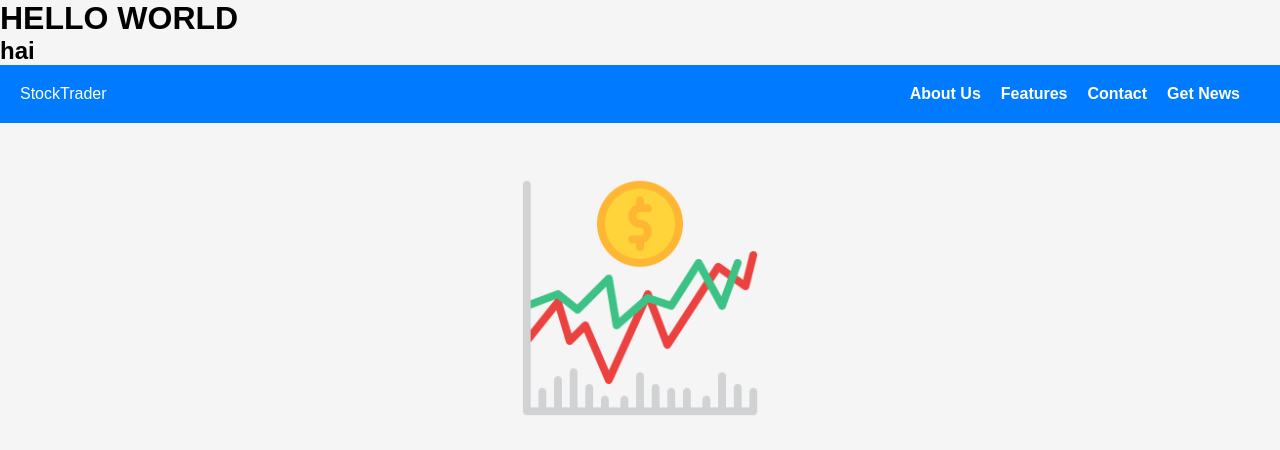
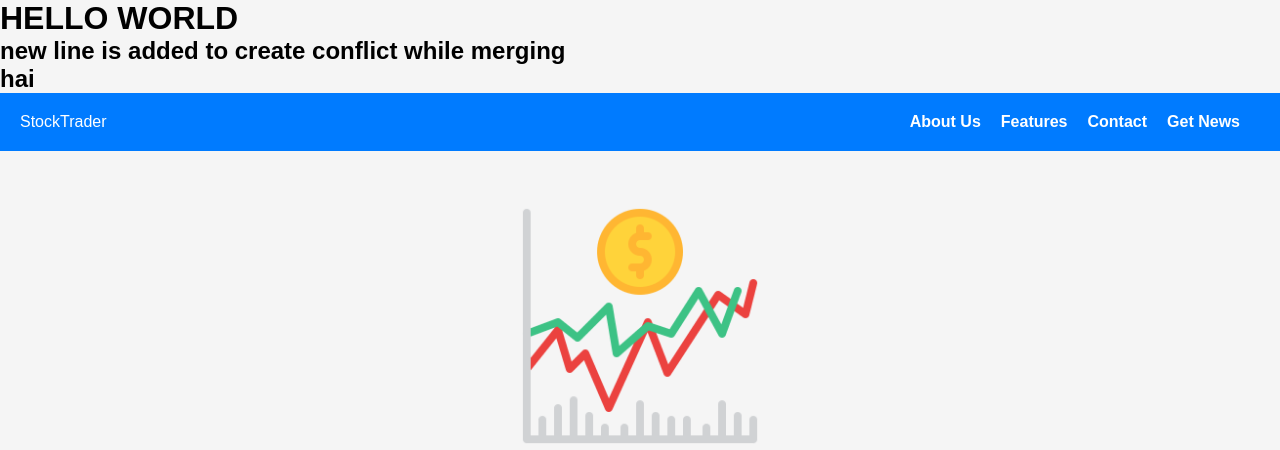
Before and after one commit to PRASADV-GITHUB/MINIPROJECT, a Flask app: page / in a window 1280 px wide. Shown: the top 450 px of the page. Run offline with Flask 3, Linux system fonts and the light colour scheme.

Commit message:
conflict creation

```diff
--- a/templates/hi.html
+++ b/templates/hi.html
@@ -1,2 +1,3 @@
 <!DOCTYPE html>
 <h1>file is created and will be pushed</h1>
+now lets create merge conflict and resolve it
--- a/templates/index.html
+++ b/templates/index.html
@@ -6,7 +6,9 @@
     <title>Stock Trading Platform</title>
 
     <h1>HELLO WORLD</h1>
+    <h2>new line is added to create conflict while merging</h2>
     <h2>hai</h2>
+
 
     <style>
 
```
